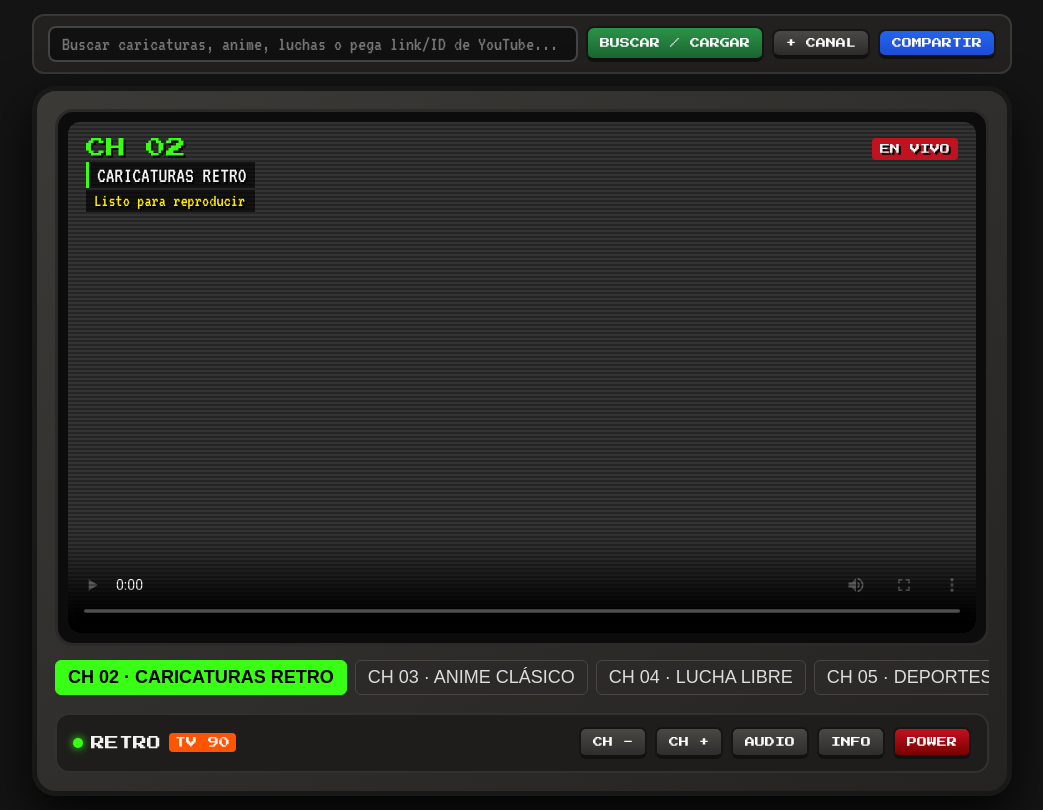
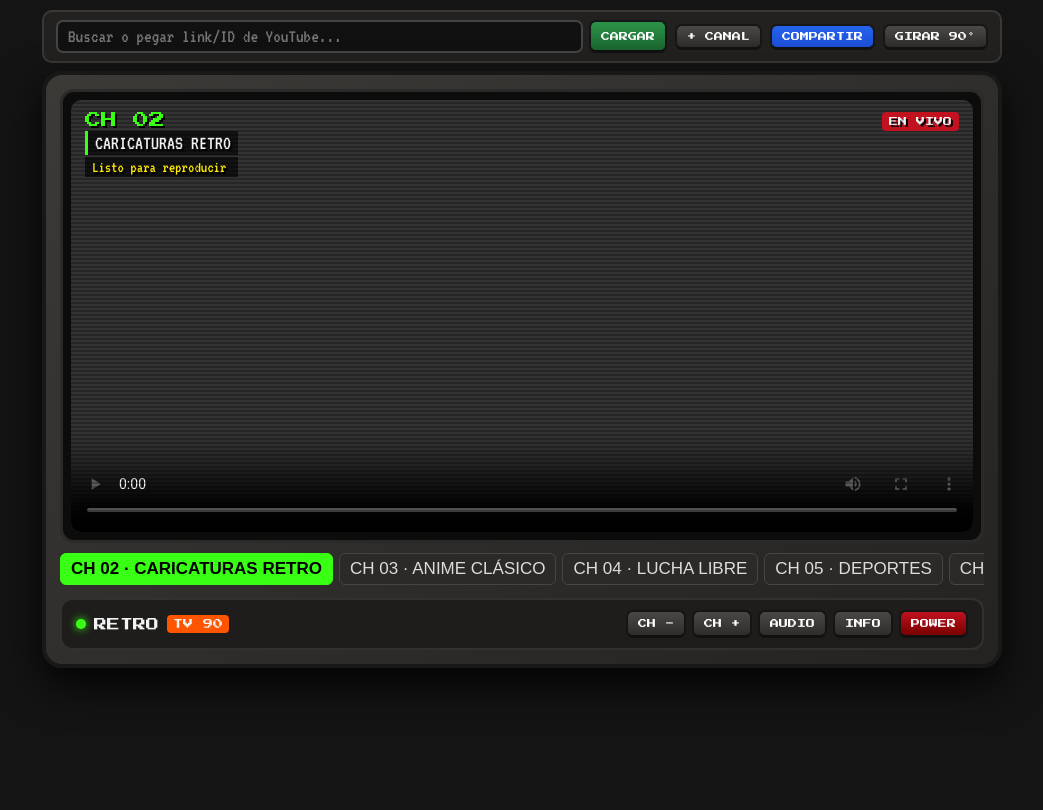
Before and after one commit to impulsodigitalmx84-coder/RetroTV-, a plain HTML site: page index.html in a window 1280 px wide. Shown: the whole page, without its empty margins (118-1161 px from the left). Drawn offline with nearby package versions, Linux system fonts and the light colour scheme.

Commit message:
Update index.html

```diff
--- a/index.html
+++ b/index.html
@@ -24,19 +24,27 @@
       display: flex;
       flex-direction: column;
       align-items: center;
-      justify-content: center;
-      padding: 14px;
-      gap: 12px;
+      justify-content: flex-start;
+      padding: 10px;
+      gap: 8px;
+      overflow-x: hidden;
     }
 
-    /* Barra superior de Buscador y Compartir */
+    .app-stage {
+      width: 100%;
+      max-width: 960px;
+      display: flex;
+      flex-direction: column;
+      gap: 8px;
+      transition: transform 0.25s ease;
+    }
+
     .top-bar {
       width: 100%;
-      max-width: 980px;
       background: #22211f;
       border: 2px solid #3a3835;
-      border-radius: 12px;
-      padding: 10px 14px;
+      border-radius: 10px;
+      padding: 8px 12px;
       display: flex;
       flex-wrap: wrap;
       gap: 8px;
@@ -46,8 +54,8 @@
 
     .search-box {
       display: flex;
-      flex: 1 1 320px;
-      gap: 8px;
+      flex: 1 1 280px;
+      gap: 6px;
     }
 
     .search-input {
@@ -56,9 +64,9 @@
       border: 2px solid #444;
       color: #39ff14;
       font-family: 'VT323', monospace;
-      font-size: 20px;
-      padding: 6px 12px;
-      border-radius: 8px;
+      font-size: 19px;
+      padding: 5px 10px;
+      border-radius: 7px;
       outline: none;
     }
 
@@ -70,18 +78,17 @@
       background: linear-gradient(180deg, #4b4946, #2d2c2a);
       color: #fff;
       border: 2px solid #161616;
-      border-bottom: 4px solid #111;
-      border-radius: 8px;
-      padding: 7px 12px;
+      border-bottom: 3px solid #111;
+      border-radius: 7px;
+      padding: 6px 10px;
       font-family: 'Press Start 2P', monospace;
-      font-size: 10px;
+      font-size: 9px;
       cursor: pointer;
       white-space: nowrap;
     }
 
     .action-btn:active {
       transform: translateY(2px);
-      border-bottom-width: 2px;
     }
 
     .btn-green {
@@ -92,33 +99,32 @@
       background: linear-gradient(180deg, #2563eb, #1d4ed8);
     }
 
-    /* Carcasa Retro TV 90 */
     .tv-casing {
       width: 100%;
-      max-width: 980px;
       background: linear-gradient(145deg, #3c3a37, #242321);
-      border: 5px solid #181817;
-      border-radius: 24px;
-      padding: 18px;
-      box-shadow: 0 20px 50px rgba(0, 0, 0, 0.85);
+      border: 4px solid #181817;
+      border-radius: 20px;
+      padding: 14px;
+      box-shadow: 0 16px 40px rgba(0, 0, 0, 0.85);
       display: flex;
       flex-direction: column;
-      gap: 14px;
+      gap: 10px;
     }
 
     .screen-bezel {
       background: #0c0c0c;
       border: 3px solid #2c2a28;
-      border-radius: 18px;
-      padding: 10px;
+      border-radius: 14px;
+      padding: 8px;
     }
 
     .crt-screen {
       position: relative;
       width: 100%;
       aspect-ratio: 16 / 9;
+      max-height: 54vh;
       background: #050505;
-      border-radius: 12px;
+      border-radius: 10px;
       overflow: hidden;
     }
 
@@ -141,7 +147,7 @@
     .scanlines {
       position: absolute;
       inset: 0;
-      background: linear-gradient(rgba(18, 16, 16, 0) 50%, rgba(0, 0, 0, 0.28) 50%);
+      background: linear-gradient(rgba(18, 16, 16, 0) 50%, rgba(0, 0, 0, 0.25) 50%);
       background-size: 100% 4px;
       pointer-events: none;
       z-index: 6;
@@ -149,9 +155,9 @@
 
     .osd {
       position: absolute;
-      top: 16px;
-      left: 18px;
-      right: 18px;
+      top: 12px;
+      left: 14px;
+      right: 14px;
       display: flex;
       justify-content: space-between;
       align-items: flex-start;
@@ -167,31 +173,31 @@
 
     .osd-ch {
       font-family: 'Press Start 2P', monospace;
-      font-size: 20px;
+      font-size: 16px;
       color: #39ff14;
-      margin-bottom: 4px;
+      margin-bottom: 3px;
     }
 
     .osd-title {
-      font-size: 22px;
+      font-size: 20px;
       background: rgba(0, 0, 0, 0.65);
-      padding: 2px 8px;
+      padding: 2px 7px;
       border-left: 3px solid #39ff14;
     }
 
     .osd-sub {
-      font-size: 18px;
+      font-size: 16px;
       color: #ffea00;
       background: rgba(0, 0, 0, 0.65);
-      padding: 2px 8px;
+      padding: 2px 7px;
       margin-top: 2px;
     }
 
     .osd-live {
       background: #c1121f;
       font-family: 'Press Start 2P', monospace;
-      font-size: 10px;
-      padding: 6px 8px;
+      font-size: 9px;
+      padding: 5px 7px;
       border-radius: 4px;
     }
 
@@ -204,7 +210,7 @@
       justify-content: center;
       z-index: 7;
       font-family: 'Press Start 2P', monospace;
-      font-size: 13px;
+      font-size: 12px;
       color: #fff;
     }
 
@@ -220,12 +226,11 @@
       z-index: 12;
     }
 
-    /* Barra de canales */
     .channels-bar {
       display: flex;
-      gap: 8px;
+      gap: 6px;
       overflow-x: auto;
-      padding-bottom: 4px;
+      padding-bottom: 3px;
       align-items: center;
     }
 
@@ -234,8 +239,8 @@
       color: #ddd;
       border: 1px solid #484542;
       border-radius: 6px;
-      padding: 6px 12px;
-      font-size: 18px;
+      padding: 5px 10px;
+      font-size: 17px;
       cursor: pointer;
       white-space: nowrap;
     }
@@ -247,16 +252,15 @@
       border-color: #39ff14;
     }
 
-    /* Panel de control inferior */
     .controls-row {
       display: flex;
       flex-wrap: wrap;
       justify-content: space-between;
       align-items: center;
-      gap: 12px;
+      gap: 10px;
       background: #1e1d1b;
-      padding: 12px 16px;
-      border-radius: 14px;
+      padding: 10px 14px;
+      border-radius: 12px;
       border: 2px solid #33312e;
     }
 
@@ -281,13 +285,13 @@
 
     .brand-text {
       font-family: 'Press Start 2P', monospace;
-      font-size: 14px;
+      font-size: 13px;
     }
 
     .brand-90 {
       background: #ff5400;
       font-family: 'Press Start 2P', monospace;
-      font-size: 11px;
+      font-size: 10px;
       padding: 4px 6px;
       border-radius: 4px;
     }
@@ -295,41 +299,38 @@
     .btns {
       display: flex;
       flex-wrap: wrap;
-      gap: 8px;
+      gap: 6px;
     }
 
     .tv-btn {
       background: linear-gradient(180deg, #4a4845, #2e2d2b);
       color: #fff;
       border: 2px solid #151515;
-      border-bottom: 4px solid #111;
+      border-bottom: 3px solid #111;
       border-radius: 7px;
-      padding: 8px 12px;
+      padding: 7px 10px;
       font-family: 'Press Start 2P', monospace;
-      font-size: 10px;
+      font-size: 9px;
       cursor: pointer;
     }
 
     .tv-btn:active {
       transform: translateY(2px);
-      border-bottom-width: 2px;
     }
 
     .tv-btn.power {
       background: linear-gradient(180deg, #c1121f, #780000);
     }
 
-    /* Resultados rápidos del buscador */
     .search-results {
       width: 100%;
-      max-width: 980px;
       background: #1c1b19;
       border: 2px solid #353330;
-      border-radius: 12px;
-      padding: 10px 14px;
+      border-radius: 10px;
+      padding: 8px 12px;
       display: none;
       flex-direction: column;
-      gap: 8px;
+      gap: 6px;
     }
 
     .search-results.show {
@@ -342,12 +343,11 @@
       align-items: center;
       gap: 10px;
       background: #272523;
-      padding: 8px 12px;
-      border-radius: 8px;
-      font-size: 19px;
+      padding: 6px 10px;
+      border-radius: 7px;
+      font-size: 18px;
     }
 
-    /* Modal para agregar canal */
     .modal-backdrop {
       position: fixed;
       inset: 0;
@@ -365,19 +365,19 @@
 
     .modal {
       width: 100%;
-      max-width: 460px;
+      max-width: 450px;
       background: #242321;
       border: 3px solid #444;
       border-radius: 14px;
-      padding: 18px;
+      padding: 16px;
       display: flex;
       flex-direction: column;
-      gap: 12px;
+      gap: 10px;
     }
 
     .modal h3 {
       font-family: 'Press Start 2P', monospace;
-      font-size: 13px;
+      font-size: 12px;
       color: #39ff14;
     }
 
@@ -397,28 +397,28 @@
       border: 2px solid #444;
       color: #fff;
       font-family: 'VT323', monospace;
-      font-size: 19px;
+      font-size: 18px;
       padding: 6px 10px;
-      border-radius: 8px;
+      border-radius: 7px;
     }
 
     .modal-actions {
       display: flex;
       justify-content: flex-end;
       gap: 8px;
-      margin-top: 6px;
+      margin-top: 4px;
     }
 
     .toast {
       position: fixed;
-      bottom: 18px;
-      right: 18px;
+      bottom: 14px;
+      right: 14px;
       background: #39ff14;
       color: #000;
       font-family: 'Press Start 2P', monospace;
-      font-size: 10px;
-      padding: 10px 14px;
-      border-radius: 8px;
+      font-size: 9px;
+      padding: 9px 12px;
+      border-radius: 7px;
       z-index: 100;
       display: none;
     }
@@ -426,27 +426,26 @@
 </head>
 <body>
 
-  <!-- Buscador de YouTube + Compartir + Agregar Canal -->
+  <div class="app-stage" id="app-stage">
     <div class="top-bar">
       <div class="search-box">
         <input
           type="text"
           id="yt-search-input"
           class="search-input"
-        placeholder="Buscar caricaturas, anime, luchas o pega link/ID de YouTube..."
+          placeholder="Buscar o pegar link/ID de YouTube..."
           oninput="filtrarCatalogo()"
           onkeydown="if(event.key==='Enter') ejecutarBusquedaYouTube()"
         >
-      <button class="action-btn btn-green" onclick="ejecutarBusquedaYouTube()">BUSCAR / CARGAR</button>
+        <button class="action-btn btn-green" onclick="ejecutarBusquedaYouTube()">CARGAR</button>
       </div>
       <button class="action-btn" onclick="abrirModalCanal()">+ CANAL</button>
       <button class="action-btn btn-blue" onclick="compartirActual()">COMPARTIR</button>
+      <button class="action-btn" onclick="rotarPantalla()">GIRAR 90°</button>
     </div>
 
-  <!-- Lista de resultados rápidos -->
     <div class="search-results" id="search-results"></div>
 
-  <!-- Televisor Retro TV 90 -->
     <div class="tv-casing">
       <div class="screen-bezel">
         <div class="crt-screen">
@@ -469,10 +468,8 @@
         </div>
       </div>
 
-    <!-- Barra de canales -->
       <div class="channels-bar" id="channels-bar"></div>
 
-    <!-- Controles inferiores -->
       <div class="controls-row">
         <div class="brand">
           <div class="led" id="led"></div>
@@ -489,8 +486,8 @@
         </div>
       </div>
     </div>
+  </div>
 
-  <!-- Modal para agregar canal personalizado -->
   <div class="modal-backdrop" id="modal-canal">
     <div class="modal">
       <h3>AGREGAR NUEVO CANAL</h3>
@@ -571,7 +568,6 @@
       }
     ];
 
-    // Catálogo rápido para filtrar desde el buscador
     const CATALOGO_RAPIDO = [
       { titulo: "Caricaturas Retro - Maratón Clásicos", tipo: "youtube_playlist", valor: "PL7XlqX4npddfrdpMCxBnNZXg2GFll7t5y" },
       { titulo: "Anime Clásico - Episodios", tipo: "youtube_playlist", valor: "PLxSscENEp7Jis5543635_7X1w1216337_" },
@@ -597,12 +593,14 @@
     let idxActual = 0;
     let encendida = true;
     let muteado = false;
+    let rotacionGrados = 0;
     let hls = null;
     let ytPlayer = null;
     let ytReady = false;
     let osdTimer = null;
     let itemActualCompartible = { titulo: "", url: "" };
 
+    const appStage = document.getElementById("app-stage");
     const videoEl = document.getElementById("video-player");
     const ytBox = document.getElementById("yt-player-box");
     const staticEl = document.getElementById("static-overlay");
@@ -616,6 +614,12 @@
       t.textContent = msg;
       t.style.display = "block";
       setTimeout(() => { t.style.display = "none"; }, 2600);
+    }
+
+    function rotarPantalla() {
+      rotacionGrados = (rotacionGrados + 90) % 360;
+      appStage.style.transform = `rotate(${rotacionGrados}deg)`;
+      mostrarToast(`Rotación: ${rotacionGrados}°`);
     }
 
     function mostrarOSD() {
@@ -785,7 +789,6 @@
       }
     }
 
-    // Buscador de YouTube (soporta link/ID directo o filtrar catálogo)
     function filtrarCatalogo() {
       const q = document.getElementById("yt-search-input").value.trim().toLowerCase();
       if (!q) {
@@ -858,13 +861,11 @@
           valor: pid
         });
       } else {
-        // Abre búsqueda de YouTube en pestaña nueva si escribió texto libre
         window.open(`https://www.youtube.com/results?search_query=${encodeURIComponent(raw)}`, "_blank");
         mostrarToast("Abierto en YouTube");
       }
     }
 
-    // Compartir video o canal actual
     async function compartirActual() {
       const shareUrl = itemActualCompartible.url || window.location.href;
       const shareTitle = itemActualCompartible.titulo || "Retro TV 90";
@@ -884,7 +885,6 @@
       }
     }
 
-    // Modal agregar canal
     function abrirModalCanal() {
       document.getElementById("modal-canal").classList.add("open");
     }
```
Lines whose indentation alone changed are shown as unchanged.
